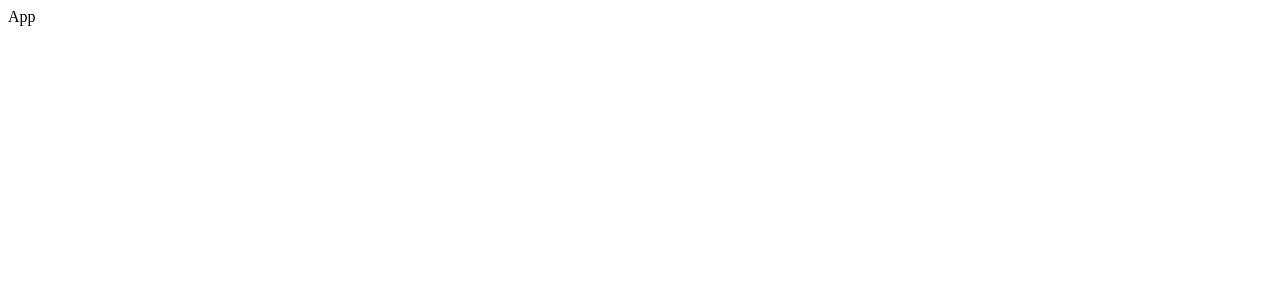
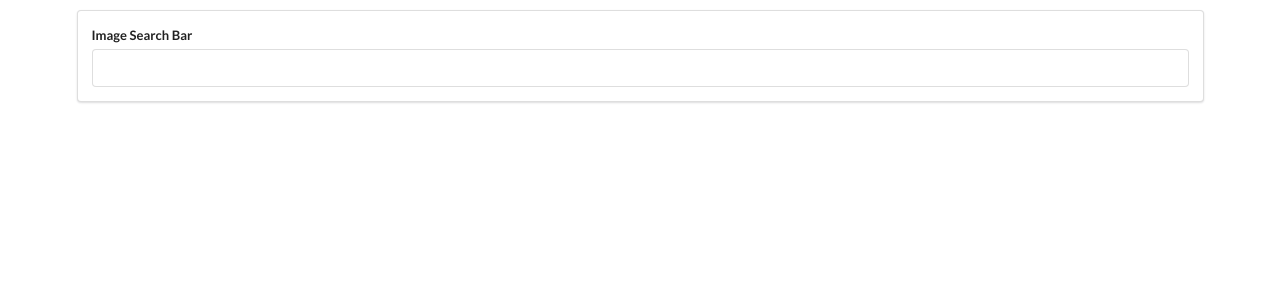
Before and after one commit to daq131/react-pics, a React (Create React App) app: page / in a window 1280 px wide. Shown: the top 300 px of the page. Built offline with nearby package versions, Linux system fonts and the light colour scheme.

Commit message:
add searchBar component

```diff
--- a/public/index.html
+++ b/public/index.html
@@ -2,6 +2,7 @@
 <html lang="en">
   <head>
     <meta charset="utf-8" />
+    <link rel="stylesheet" href="https://cdnjs.cloudflare.com/ajax/libs/semantic-ui/2.4.1/semantic.min.css">
     <link rel="icon" href="%PUBLIC_URL%/favicon.ico" />
     <meta name="viewport" content="width=device-width, initial-scale=1" />
     <meta name="theme-color" content="#000000" />
--- a/src/components/App.js
+++ b/src/components/App.js
@@ -1,7 +1,8 @@
 import React from "react";
+import SearchBar from "./SearchBar";
 
 const App = () => {
-    return <div>App</div>
+    return <div className="ui container" style={{marginTop: '10px'}}><SearchBar /></div>
 }
 
 export default App;
--- /dev/null
+++ b/src/components/SearchBar.js
@@ -0,0 +1,18 @@
+import React from "react";
+
+class SearchBar extends React.Component {
+    render () {
+        return (
+        <div className="ui segment">
+            <form className="ui form">
+                <div className="field">
+                    <label>Image Search Bar</label>
+                <input type="text" />
+                </div>
+            </form>
+        </div>
+        )
+    }
+}
+
+export default SearchBar;
```
